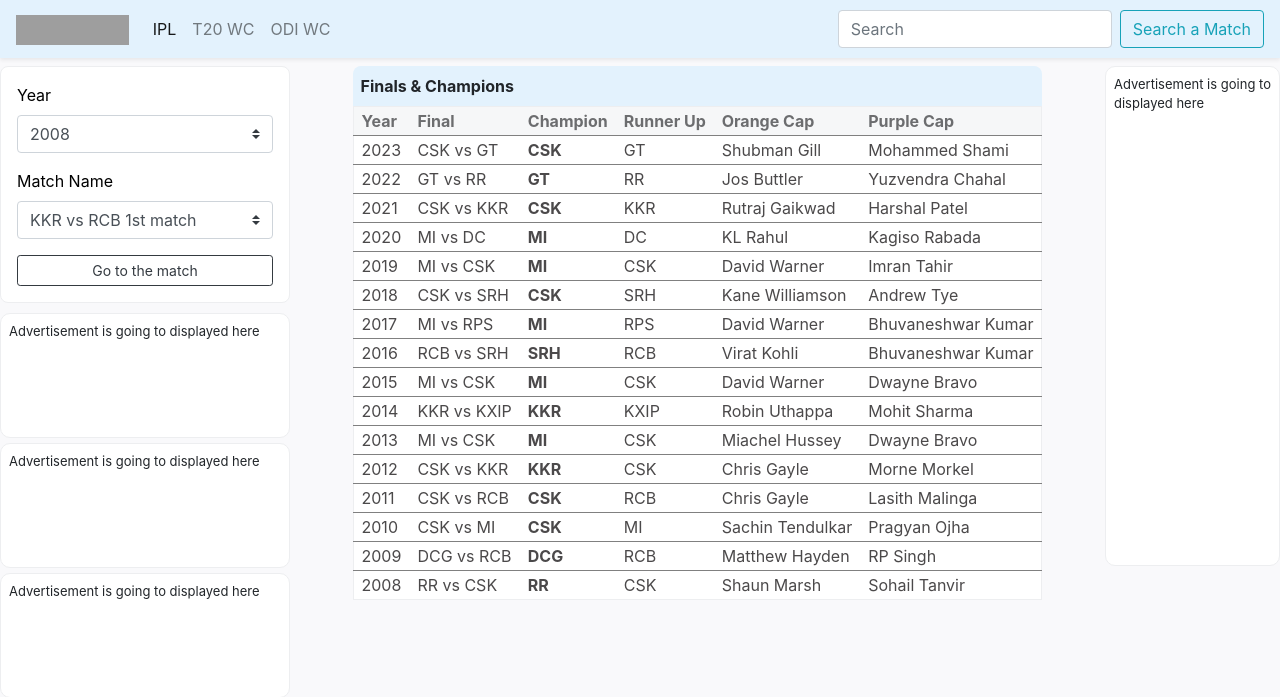
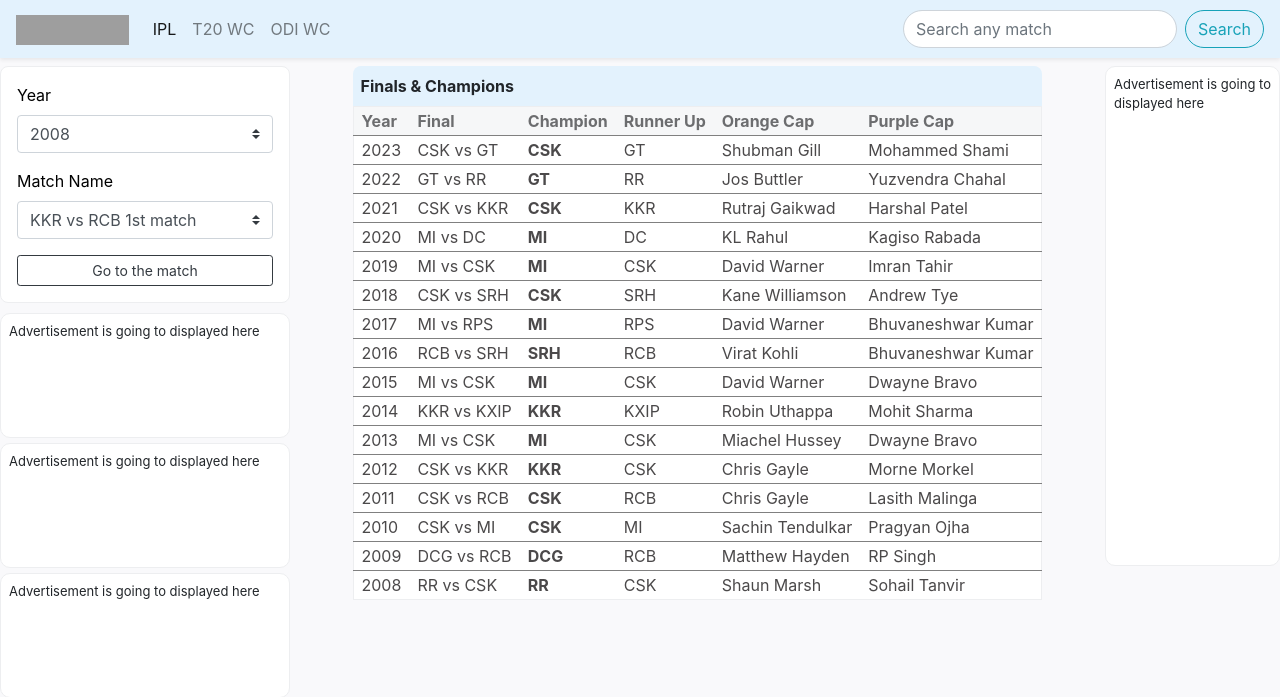
Before and after one commit to AjayRahul1/t20-sense, a FastAPI app: page / in a window 1280 px wide. Shown: the top 697 px of the page. Run offline with FastAPI, Linux system fonts and the light colour scheme; parts of the project's set-up code (start-up, migrations or seed data) failed here and were passed over; some libraries are stand-ins or nearby versions; grey boxes are pictures that could not be loaded.

Commit message:
search bar rounded

```diff
--- a/templates/index.html
+++ b/templates/index.html
@@ -35,8 +35,8 @@
         </li>
         </ul>
         <form class="form-inline my-2 my-lg-0">
-        <input class="form-control mr-sm-2" type="search" placeholder="Search" aria-label="Search">
-        <button class="btn btn-outline-info my-2 my-sm-0" type="submit">Search a Match</button>
+          <input class="form-control mr-sm-2 rounded-pill" type="search" placeholder="Search any match" aria-label="Search">
+          <button class="btn btn-outline-info my-2 my-sm-0 rounded-pill" type="submit">Search</button>
         </form>
       </div>
       </nav>
```
